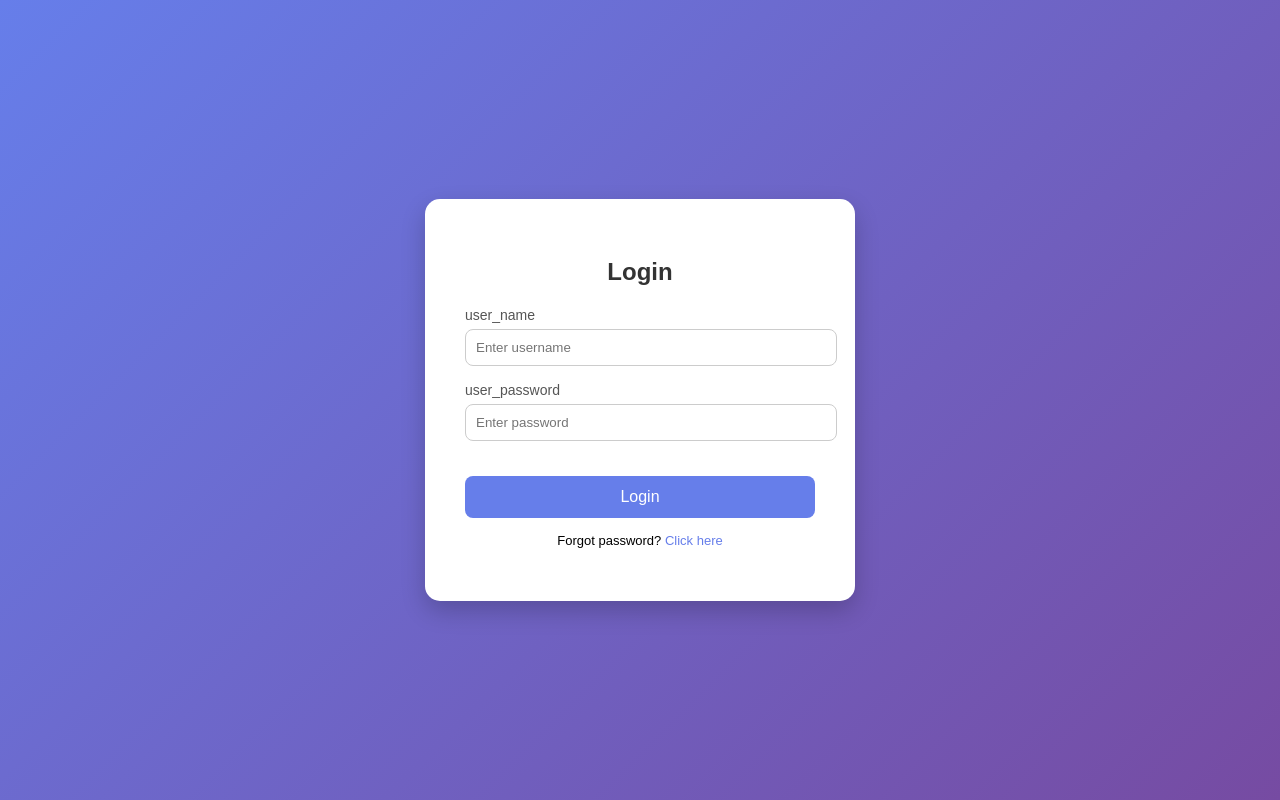
After one commit to umajaiswal/Taskify, a Django app: page /login/ in a window 1280 px wide. The commit adds this page. Run offline with Django 5.2, Linux system fonts and the light colour scheme.

Commit message:
Added login logout system with dashboard

```diff
--- /dev/null
+++ b/taskify_app/templates/login.html
@@ -0,0 +1,118 @@
+<!DOCTYPE html>
+<html lang="en">
+<head>
+    <meta charset="UTF-8">
+    <title>Beautiful Login Form</title>
+    <style>
+        body {
+            margin: 0;
+            padding: 0;
+            font-family: Arial, sans-serif;
+            background: linear-gradient(135deg, #667eea, #764ba2);
+            height: 100vh;
+            display: flex;
+            justify-content: center;
+            align-items: center;
+        }
+
+        .login-container {
+            background: white;
+            padding: 40px;
+            border-radius: 15px;
+            width: 350px;
+            box-shadow: 0 10px 25px rgba(0,0,0,0.2);
+            text-align: center;
+        }
+
+        .login-container h2 {
+            margin-bottom: 20px;
+            color: #333;
+        }
+
+        .input-box {
+            margin: 15px 0;
+            text-align: left;
+        }
+
+        .input-box label {
+            font-size: 14px;
+            color: #555;
+        }
+
+        .input-box input {
+            width: 100%;
+            padding: 10px;
+            margin-top: 5px;
+            border: 1px solid #ccc;
+            border-radius: 8px;
+            outline: none;
+            transition: 0.3s;
+        }
+
+        .input-box input:focus {
+            border-color: #667eea;
+            box-shadow: 0 0 5px #667eea;
+        }
+
+        .login-btn {
+            width: 100%;
+            padding: 12px;
+            margin-top: 20px;
+            border: none;
+            border-radius: 8px;
+            background: #667eea;
+            color: white;
+            font-size: 16px;
+            cursor: pointer;
+            transition: 0.3s;
+        }
+
+        .login-btn:hover {
+            background: #5a67d8;
+        }
+
+        .extra {
+            margin-top: 15px;
+            font-size: 13px;
+        }
+
+        .extra a {
+            color: #667eea;
+            text-decoration: none;
+        }
+
+        .extra a:hover {
+            text-decoration: underline;
+        }
+    </style>
+</head>
+<body>
+
+    <div class="login-container">
+        <h2>Login</h2>
+        {% if error %}
+        <div>{{error}}</div>
+        {% endif %}
+
+        <form method= "POST">
+            {% csrf_token %}
+            <div class="input-box">
+                <label>user_name</label>
+                <input name="user_name" type="text" placeholder="Enter username" required>
+            </div>
+
+            <div class="input-box">
+                <label>user_password</label>
+                <input name="user_password" type="password" placeholder="Enter password" required>
+            </div>
+
+            <button class="login-btn" type="submit">Login</button>
+        </form>
+
+        <div class="extra">
+            <p>Forgot password? <a href="#">Click here</a></p>
+        </div>
+    </div>
+
+</body>
+</html>
--- a/taskify_app/urls.py
+++ b/taskify_app/urls.py
@@ -4,4 +4,6 @@ from . import views
 urlpatterns = [
     path('', views.home, name='home' ),
     path('dashboard/', views.dashboard, name='dashboard' ),
+    path('login/', views.user_login, name='login' ),
+    path('logout/', views.user_logout, name='logout' ),
 ]
--- a/taskify_app/views.py
+++ b/taskify_app/views.py
@@ -1,23 +1,33 @@
 from django.shortcuts import render , redirect
-from django.contrib.auth import authenticate , login
+from django.contrib.auth import authenticate , login , logout
+from django.contrib.auth.decorators import login_required
 
 def home(request):
     return render(request,'home.html')
 
+
+@login_required(login_url='login')
 def dashboard(request):
     return render(request,'dashboard.html')
 
 
 def user_login(request):
-    if request.method == 'post':
-        user_name = request.post.get('user_name')
-        user_password = request.post.get('user_password')
+    if request.method == 'POST':
+        user_name = request.POST.get('user_name')
+        user_password = request.POST.get('user_password')
 
-        user = authenticate(request, user_name=user_name, user_password=user_password)
+        user = authenticate(request, username=user_name, password=user_password)
 
         if user is not None :
             login(request, user)
             return redirect('dashboard')
         else :
-            return render(request,'login.html',{'error':'invelid authentication'})
+            return render(request,'login.html',{'error':'invalid authentication'})
     return render(request,  'login.html')
+
+
+
+
+def user_logout(request):
+    logout(request)
+    return redirect('home')
--- a/taskify_pro/settings.py
+++ b/taskify_pro/settings.py
@@ -116,3 +116,5 @@ USE_TZ = True
 # https://docs.djangoproject.com/en/6.0/howto/static-files/
 
 STATIC_URL = 'static/'
+
+LOGIN_URL='login'
```
Also changed, not shown: taskify_app/templates/dashboard.html (+9 -6 lines), db.sqlite3.
